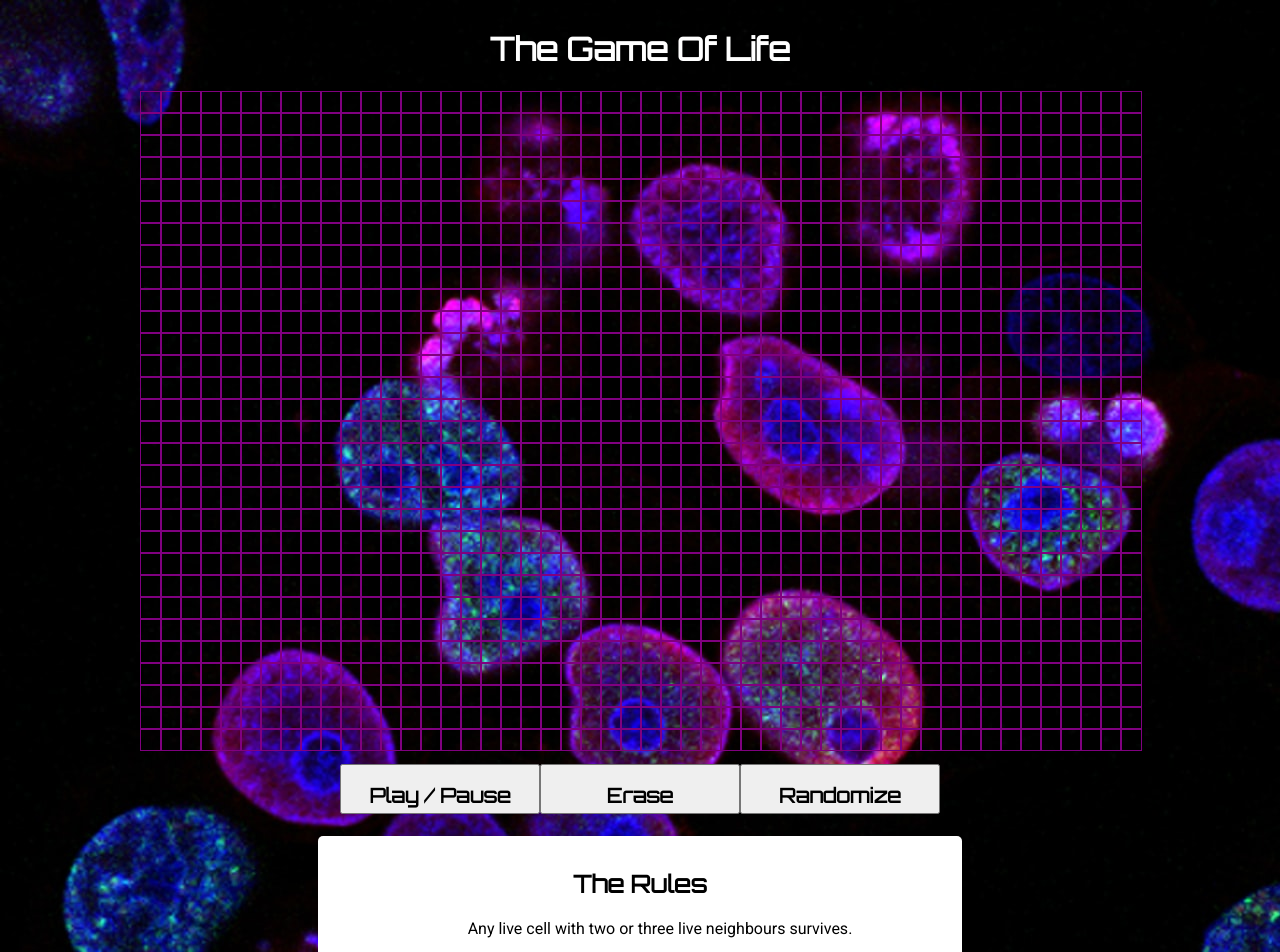
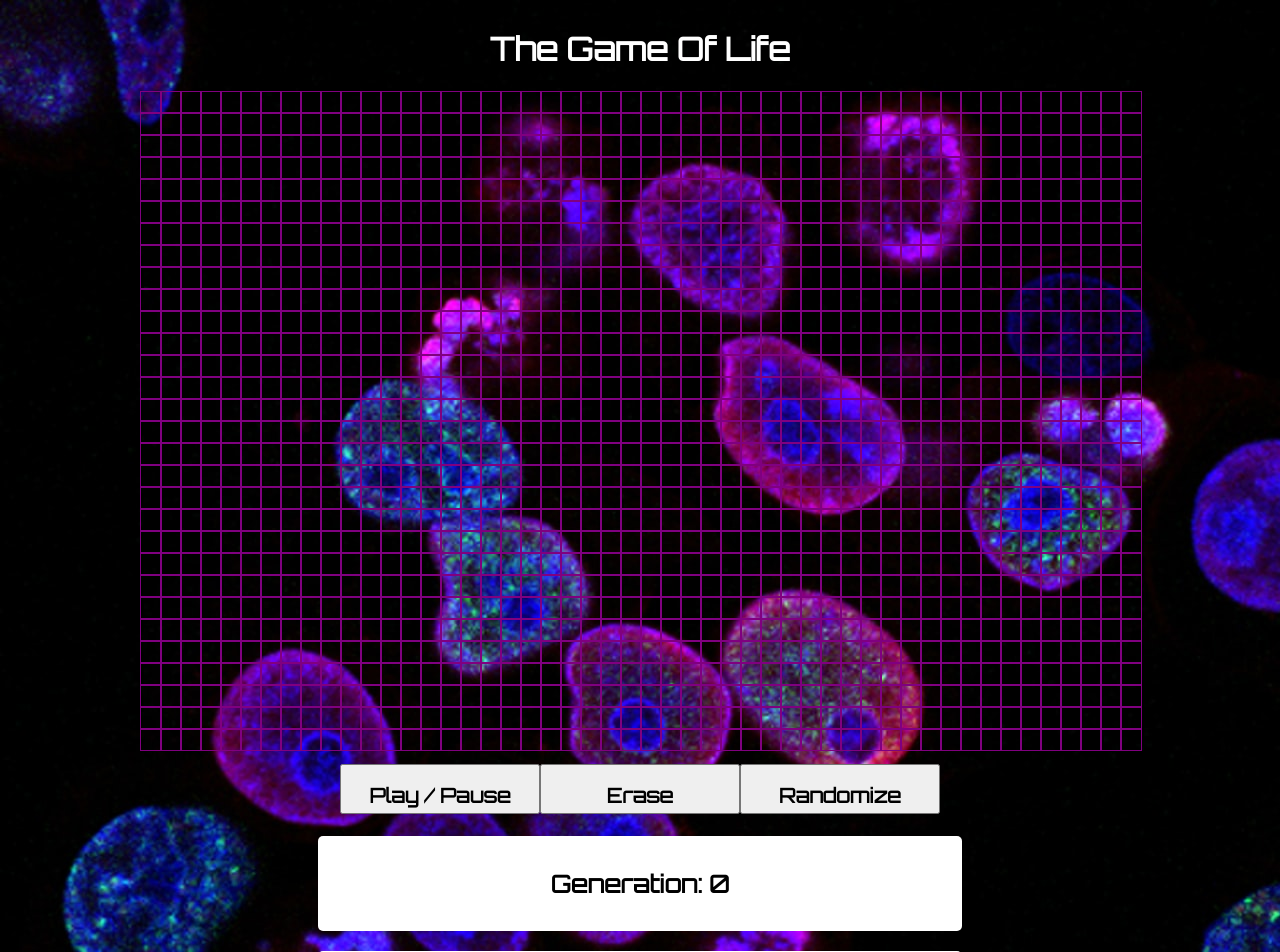
Before and after one commit to AmandaCallender/gol, a React (Create React App) app: page / in a window 1280 px wide. Shown: the top 952 px of the page. Built offline with nearby package versions, Linux system fonts and the light colour scheme.

Commit message:
Added Generation

```diff
--- a/src/App.js
+++ b/src/App.js
@@ -5,6 +5,7 @@ import "./App.css";
 
 const numRows = 30;
 const numColumns = 50;
+let generation = 0;
 
 
 //operations for checking neighbors across the grid
@@ -46,6 +47,7 @@ function App() {
     //Otherwise, call the function recursively to update the state
 
 
+    generation++;
 
     setGrid((g) => {
       // the current grid is set to g
@@ -129,6 +131,7 @@ function App() {
         </button>
         <button
           onClick={() => {
+            generation = 0;
             setGrid(emptyGrid());
           }}
         >
@@ -136,6 +139,7 @@ function App() {
         </button>
         <button
           onClick={() => {
+
             const rows = [];
             for (let i = 0; i < numRows; i++) {
               rows.push(
@@ -149,6 +153,9 @@ function App() {
         >
           <h2>Randomize</h2>
         </button>
+      </div>
+      <div className="description">
+        <h2>Generation: {`${generation}`}</h2>
       </div>
       <div className="description">
         <div>
```
